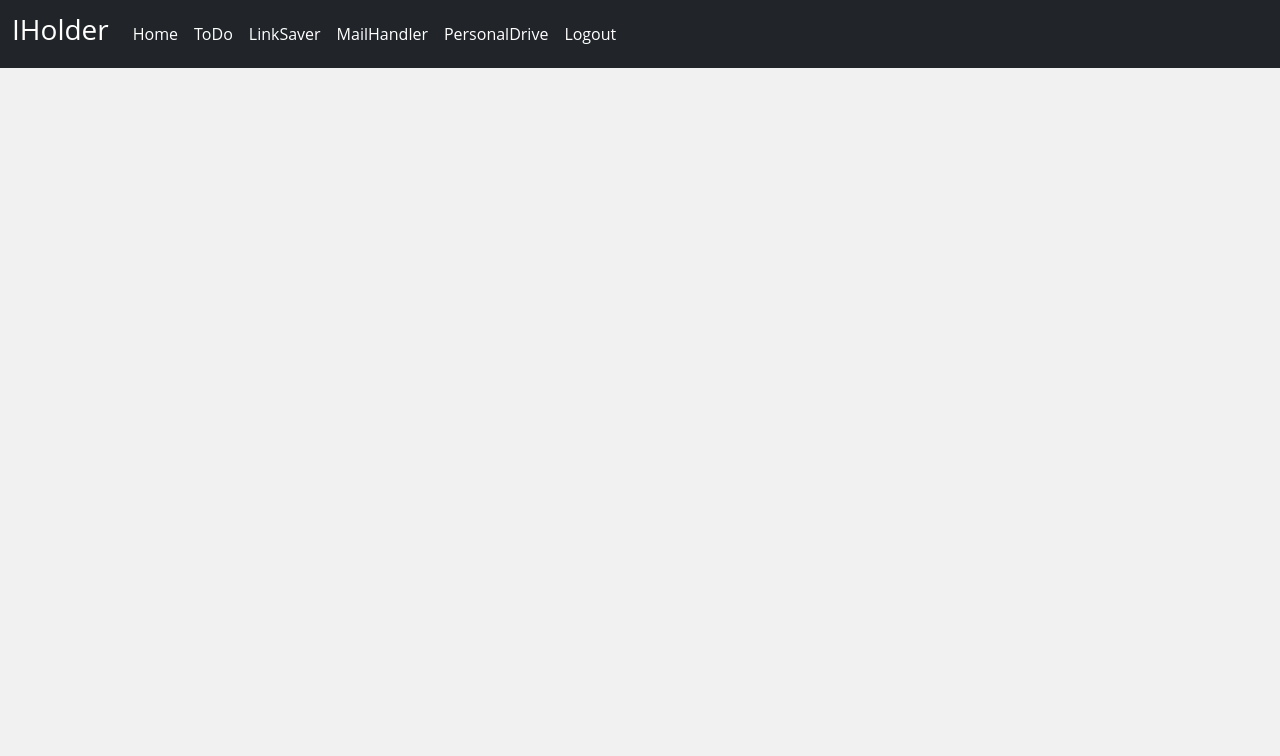
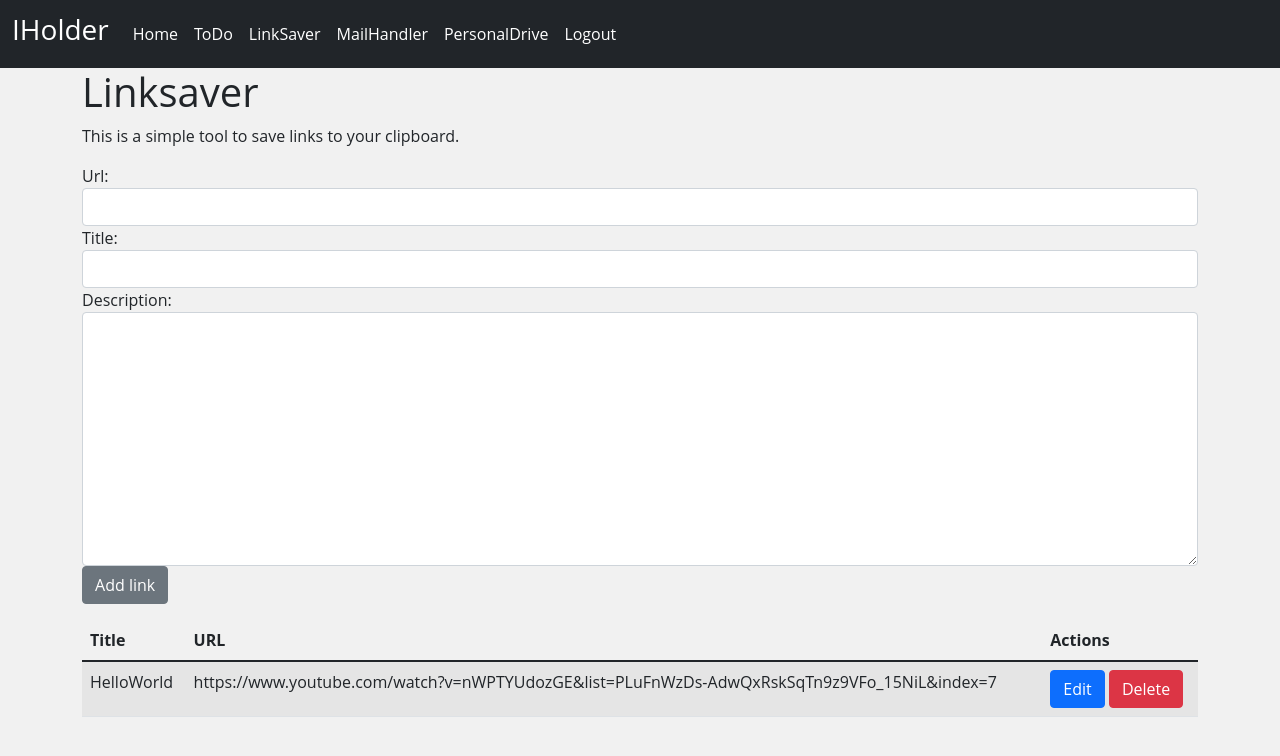
Before and after one commit to Alkyones/LookIT, a Django app: page /accounts/Linksaver/ in a window 1280 px wide. Shown: the top 756 px of the page. Run offline with Django 4.2, Linux system fonts and the light colour scheme; a user stored in the database is signed in; data comes from the database, SQL or seed files in the repository; both versions use the stored data as it was after the commit; some libraries are stand-ins or nearby versions.

Commit message:
V1.3 created fixed and linksaver template

```diff
--- a/IHolder/IHolder/templates/linksaver/index.html
+++ b/IHolder/IHolder/templates/linksaver/index.html
@@ -1,4 +1,44 @@
 {% extends 'base.html' %}
 
 {% block content %}
+<div class="container">
+    <div class="row">
+        <div class="col-md-12">
+            <h1>Linksaver</h1>
+            <p>
+                This is a simple tool to save links to your clipboard.
+            </p>
+            <p>
+                <form action="" method="post">
+                    {% csrf_token %}
+                    <div class="form-group">
+                        {{form}}
+                    </div>
+                    <button type="submit" class="btn btn-secondary">Add link</button>
+                </form>
+
+            </p>
+            <table class="table table-striped">
+                <thead>
+                    <tr>
+                        <th>Title</th>
+                        <th>URL</th>
+                        <th>Actions</th>
+                    </tr>
+                </thead>
+                <tbody>
+                    {% for link in links %}
+                    <tr>
+                        <td>{{ link.title }}</td>
+                        <td>{{ link.url }}</td>
+                        <td>
+                            <a href="" class="btn btn-primary">Edit</a>
+                            <a href="" class="btn btn-danger">Delete</a>
+                        </td>
+                    </tr>
+                    {% endfor %}
+                </tbody>
+            </table>
+        </div>
+    </div>
 {% endblock %}
--- /dev/null
+++ b/IHolder/linksaver/forms.py
@@ -0,0 +1,14 @@
+from django import forms
+from django.contrib.auth.models import User
+from .models import linksModel
+
+
+class linksForm(forms.ModelForm):
+    class Meta:
+        model = linksModel
+        fields = ['url', 'title', 'description']
+        widgets = {
+            'url': forms.TextInput(attrs={'class': 'form-control'}),
+            'title': forms.TextInput(attrs={'class': 'form-control'}),
+            'description': forms.Textarea(attrs={'class': 'form-control'}),
+        }
--- a/IHolder/linksaver/views.py
+++ b/IHolder/linksaver/views.py
@@ -1,5 +1,18 @@
 from django.shortcuts import render
+from .models import linksModel
+from .forms import linksForm
 
 # crud linksaver
 def linksaverIndex(request):
-    return render(request, 'linksaver/index.html')
+    if request.method == 'POST':
+        form = linksForm(request.POST)
+        if form.is_valid():
+            data = form.cleaned_data
+            request.user.linksmodel.create(data)
+    form = linksForm()
+    links = request.user.linksmodel_set.all()
+    context = {
+        'form': form,
+        'links': links,
+    }
+    return render(request, 'linksaver/index.html', context)
```
Also changed, not shown: IHolder/db.sqlite3.
